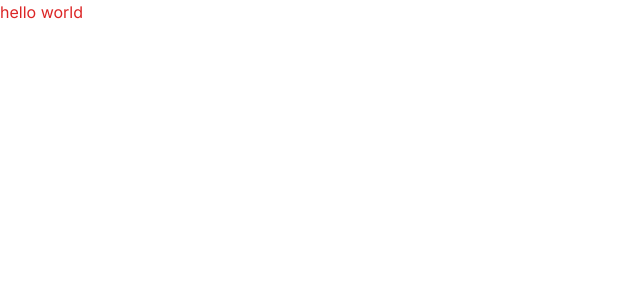
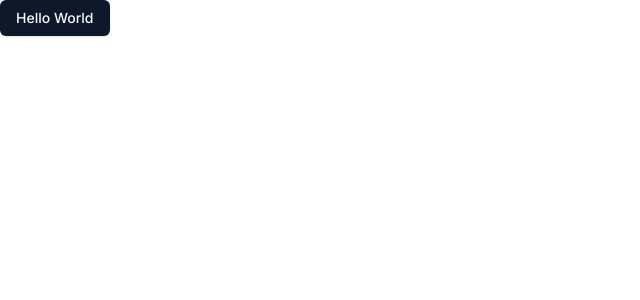
Before and after one commit to arepaFlipper/QuizCraftAI, a Next.js app: page / in a window 1280 px wide. Shown: the top 300 px of the page, without its empty margins (0-640 px from the left). Built offline with nearby package versions, Linux system fonts and the light colour scheme.

Commit message:
🪺 (10:17)Install Button component from shadcn-ui

```diff
--- a/package.json
+++ b/package.json
@@ -10,6 +10,7 @@
   },
   "dependencies": {
     "@radix-ui/react-icons": "^1.3.0",
+    "@radix-ui/react-slot": "^1.0.2",
     "class-variance-authority": "^0.7.0",
     "clsx": "^2.0.0",
     "next": "14.0.4",
--- a/src/app/page.tsx
+++ b/src/app/page.tsx
@@ -1,5 +1,7 @@
+import { Button } from "@/components/ui/button";
+
 export default function Home() {
   return (
-    <h1 className="text-red-600">hello world</h1>
+    <Button>Hello World</Button>
   )
 }
--- /dev/null
+++ b/src/components/ui/button.tsx
@@ -0,0 +1,57 @@
+import * as React from "react"
+import { Slot } from "@radix-ui/react-slot"
+import { cva, type VariantProps } from "class-variance-authority"
+
+import { cn } from "@/lib/utils"
+
+const buttonVariants = cva(
+  "inline-flex items-center justify-center whitespace-nowrap rounded-md text-sm font-medium transition-colors focus-visible:outline-none focus-visible:ring-1 focus-visible:ring-ring disabled:pointer-events-none disabled:opacity-50",
+  {
+    variants: {
+      variant: {
+        default:
+          "bg-primary text-primary-foreground shadow hover:bg-primary/90",
+        destructive:
+          "bg-destructive text-destructive-foreground shadow-sm hover:bg-destructive/90",
+        outline:
+          "border border-input bg-transparent shadow-sm hover:bg-accent hover:text-accent-foreground",
+        secondary:
+          "bg-secondary text-secondary-foreground shadow-sm hover:bg-secondary/80",
+        ghost: "hover:bg-accent hover:text-accent-foreground",
+        link: "text-primary underline-offset-4 hover:underline",
+      },
+      size: {
+        default: "h-9 px-4 py-2",
+        sm: "h-8 rounded-md px-3 text-xs",
+        lg: "h-10 rounded-md px-8",
+        icon: "h-9 w-9",
+      },
+    },
+    defaultVariants: {
+      variant: "default",
+      size: "default",
+    },
+  }
+)
+
+export interface ButtonProps
+  extends React.ButtonHTMLAttributes<HTMLButtonElement>,
+    VariantProps<typeof buttonVariants> {
+  asChild?: boolean
+}
+
+const Button = React.forwardRef<HTMLButtonElement, ButtonProps>(
+  ({ className, variant, size, asChild = false, ...props }, ref) => {
+    const Comp = asChild ? Slot : "button"
+    return (
+      <Comp
+        className={cn(buttonVariants({ variant, size, className }))}
+        ref={ref}
+        {...props}
+      />
+    )
+  }
+)
+Button.displayName = "Button"
+
+export { Button, buttonVariants }
```
Also changed, not shown: 1 other file (tests, documents, lock files or other folders).
